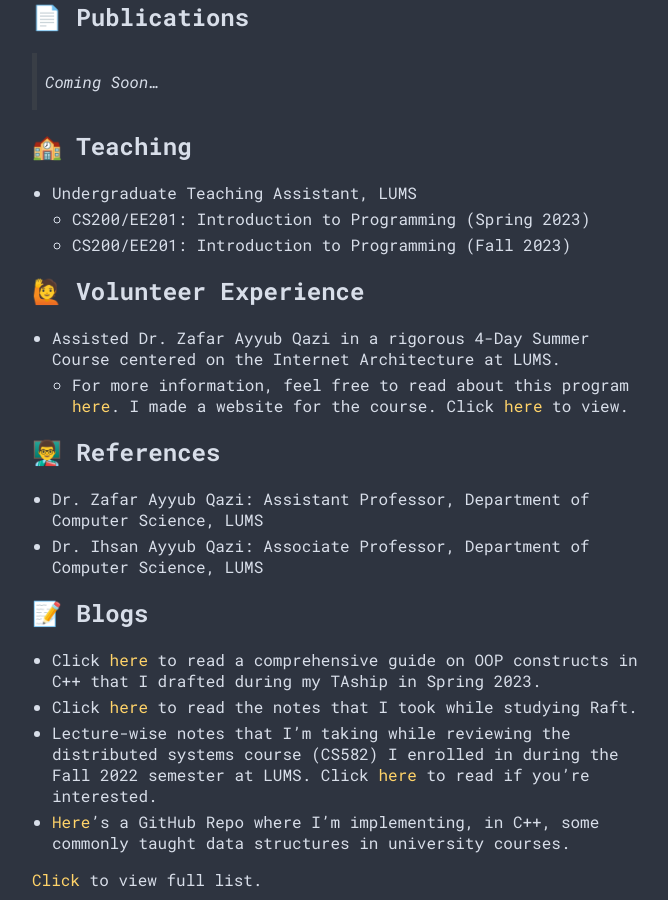
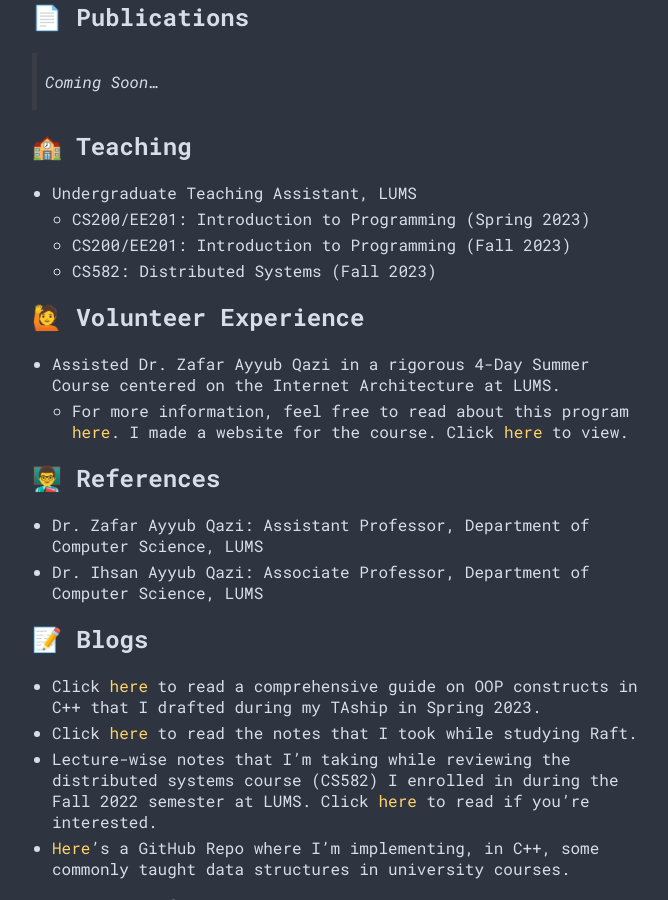
Before and after one commit to harris-ahmad/harris-ahmad.github.io, a Jekyll site: the page built from index.md, in a window 1280 px wide and 900 px high, scrolled down 1345 px. Shown: the whole window, without its empty margins (288-956 px from the left). Built offline with Jekyll 4.4.1, drawn with Linux system fonts in a browser that asks for light colours.

Commit message:
distro TAship added

```diff
--- a/index.md
+++ b/index.md
@@ -38,6 +38,7 @@
 * Undergraduate Teaching Assistant, LUMS
     * CS200/EE201: Introduction to Programming (Spring 2023)
     * CS200/EE201: Introduction to Programming (Fall 2023)
+    * CS582: Distributed Systems (Fall 2023)
 
 <h2 id="🙋-volunteer">🙋 Volunteer Experience</h2>
 
```
